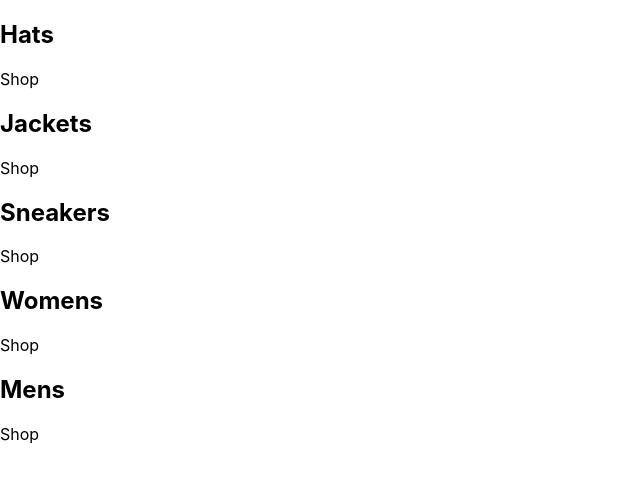
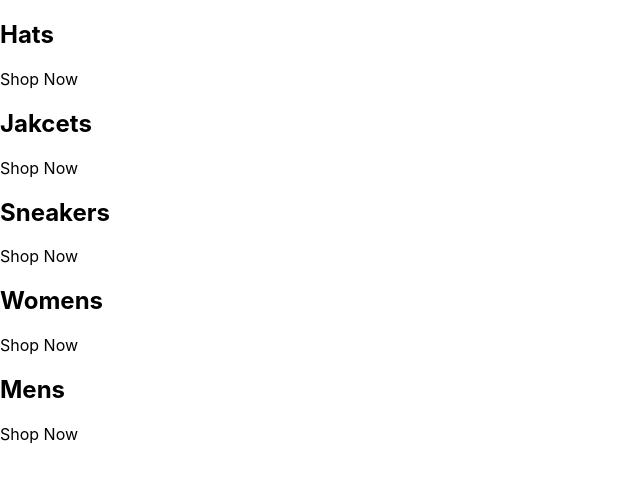
Before and after one commit to NeoDreamDev/salaam-clothing-ndd, a React (Create React App) app: page / in a window 1280 px wide. Shown: the top 482 px of the page, without its empty margins (0-640 px from the left). Built offline with nearby package versions, Linux system fonts and the light colour scheme.

Commit message:
setting up categories by converting our hard coded data into jsx syntax

```diff
--- a/src/App.js
+++ b/src/App.js
@@ -1,41 +1,38 @@
 const App = () => {
+  const categories = [
+    {
+      id: 1,
+      title: 'Hats',
+    },
+    {
+      id: 2,
+      title: 'Jakcets',
+    },
+    {
+      id: 3,
+      title: 'Sneakers',
+    },
+    {
+      id: 4,
+      title: 'Womens',
+    },
+    {
+      id: 5,
+      title: 'Mens',
+    },
+  ];
+
   return (
     <div className='catergories-container'>
-      <div className='category-container'>
-        {/* <img/> */}
-        <div className='category-body-container'>
-          <h2>Hats</h2>
-          <p>Shop</p>
+      {categories.map(({ title }) => (
+        <div className='category-container'>
+          <div className='bg-image' />
+          <div className='category-body-container'>
+            <h2>{title}</h2>
+            <p>Shop Now</p>
+          </div>
         </div>
-      </div>
-      <div className='category-container'>
-        {/* <img/> */}
-        <div className='category-body-container'>
-          <h2>Jackets</h2>
-          <p>Shop</p>
-        </div>
-      </div>
-      <div className='category-container'>
-        {/* <img/> */}
-        <div className='category-body-container'>
-          <h2>Sneakers</h2>
-          <p>Shop</p>
-        </div>
-      </div>
-      <div className='category-container'>
-        {/* <img/> */}
-        <div className='category-body-container'>
-          <h2>Womens</h2>
-          <p>Shop</p>
-        </div>
-      </div>
-      <div className='category-container'>
-        {/* <img/> */}
-        <div className='category-body-container'>
-          <h2>Mens</h2>
-          <p>Shop</p>
-        </div>
-      </div>
+      ))}
     </div>
   );
 };
```
